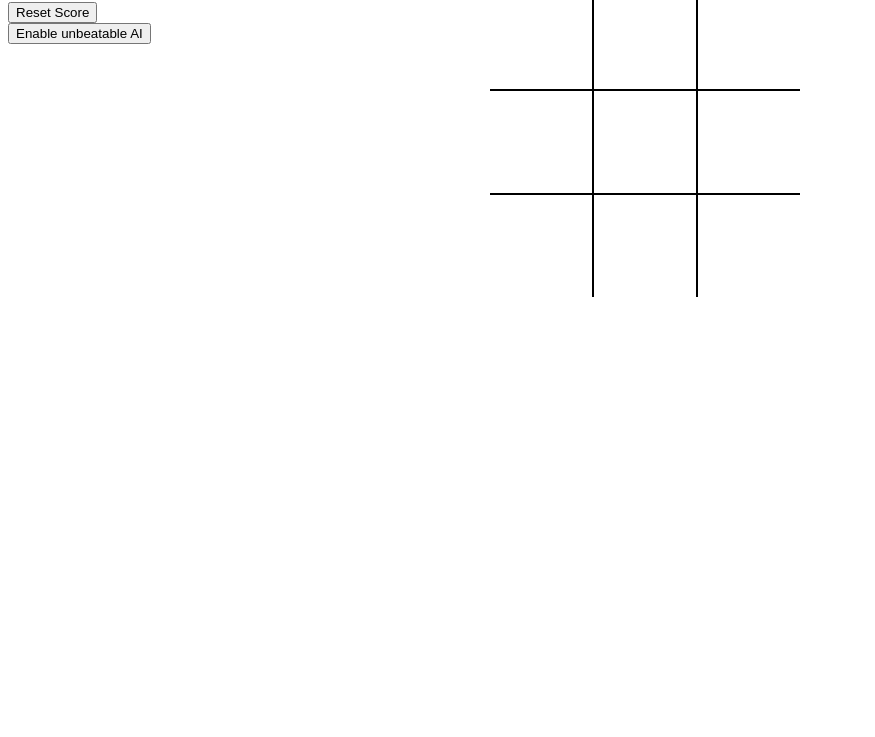
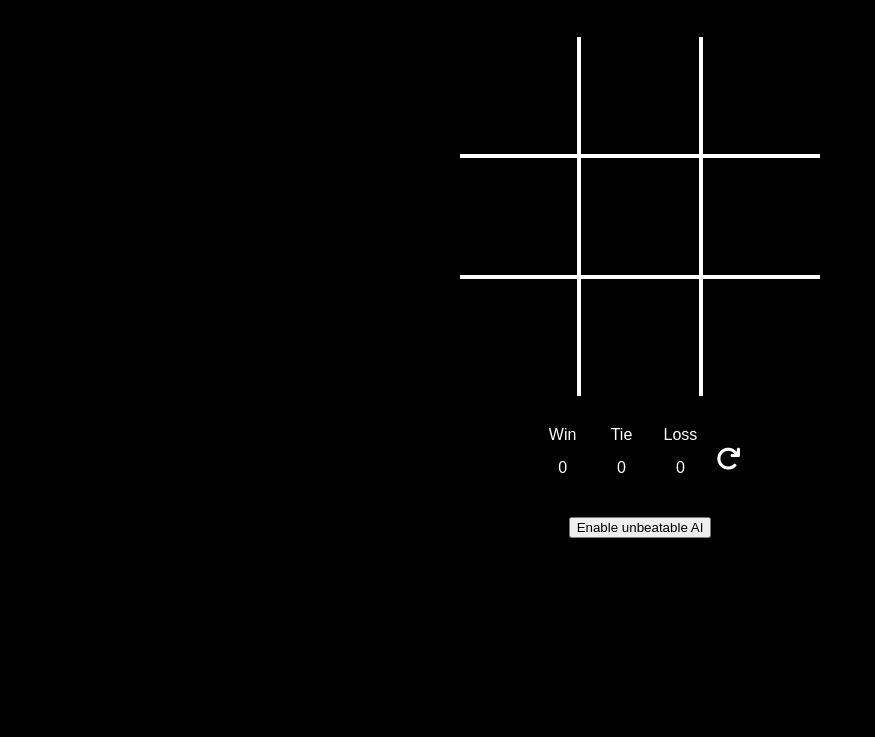
Before and after one commit to manav-chan/AspireNex, a plain HTML site: page tic-tac-toe-ai/index.html in a window 1280 px wide. Shown: the part 63-800 px from the top of the page, without its empty margins (0-875 px from the left). Drawn offline with Linux system fonts and the light colour scheme.

Commit message:
enhanced ui

```diff
--- a/tic-tac-toe-ai/index.html
+++ b/tic-tac-toe-ai/index.html
@@ -4,9 +4,14 @@
     <meta charset="UTF-8">
     <meta name="viewport" content="width=device-width, initial-scale=1.0">
     <link rel="stylesheet" href="style.css">
+    <link rel="stylesheet" href="https://cdnjs.cloudflare.com/ajax/libs/font-awesome/6.1.1/css/all.min.css">
     <title>Tic Tac Toe</title>
 </head>
 <body>
+    <div class="heading">
+        <h1>Manav's Tic Tac Toe</h1>
+    </div>
+    <div class="game">
         <table>
             <tr>
                 <td class="cell" id="0"></td>
@@ -27,15 +32,41 @@
         <div class="msg">
             <div class="text"></div>
         </div>
-    <button onclick="start()">Reset Game!</button>
-    <div class="score">
-        <div class="hu">0</div>
-        <div class="ai">0</div>
-        <button onclick="resetScore()">Reset Score</button>
+        <div class="score-bar">
+            <div class="score-items">
+                <div class="score-item">
+                    <div class="text">
+                        Win
+                    </div>
+                    <div class="hu">
+                        0
+                    </div>
+                </div>
+                <div class="score-item">
+                    <div class="text">
+                        Tie
+                    </div>
+                    <div class="tie">
+                        0
+                    </div>
+                </div>
+                <div class="score-item">
+                    <div class="text">
+                        Loss
+                    </div>
+                    <div class="ai">
+                        0
+                    </div>
+                </div>
+            </div>
+            <button class="retry" onclick="retry()">
+                <i class="fas fa-redo"></i>
+            </button>
         </div>
         <div class="ai">
             <button id="aibtn" onclick="toggleAi()">Enable unbeatable AI</button>
         </div>
+    </div>
     <script src="script.js"></script>
 </body>
 </html>
--- a/tic-tac-toe-ai/script.js
+++ b/tic-tac-toe-ai/script.js
@@ -14,12 +14,15 @@ const winCombos = [
 
 let huWins = 0;
 let aiWins = 0;
+let ties = 0;
 let minimaxFlag = false;
 const cells = document.querySelectorAll('.cell');
 
 start();
 
 function start() {
+    const table = document.querySelector("table");
+    table.removeEventListener('click', start, false);
     document.querySelector(".msg").style.display = "none";
     board = Array.from(Array(9).keys());
     for (let i = 0; i < cells.length; i++) {
@@ -29,18 +32,35 @@ function start() {
     }
 }
 
+function retry() {
+    resetScore();
+    start();
+}
+
+let isAITurn = false;
 function turnClick(event) {
-    if (typeof board[event.target.id] === 'number') {
+    if (isAITurn == false && typeof board[event.target.id] === 'number') {
         turn(event.target.id, huPlayer);
         if (!checkWin(board, huPlayer) && !checkTie()) {
-            turn(bestSpot(), aiPlayer);
+            isAITurn = true;
+            setTimeout(() => {
+                turn(bestSpot(), aiPlayer);
+                isAITurn = false;
+            }, 500);
         }
     }
 }
 
 function turn(cellId, player) {
     board[cellId] = player;
-    document.getElementById(cellId).innerText = player;
+    const cell = document.getElementById(cellId);
+    cell.innerText = player;
+    cell.classList.add('fade-in');
+
+    cell.addEventListener('animationend', () => {
+        cell.classList.remove('fade-in');
+    }, { once: true });
+
     let gameWon = checkWin(board, player);
     if (gameWon) gameOver(gameWon);
 }
@@ -83,7 +103,7 @@ function gameOver(gameWon) {
 function checkTie() {
     if (emptySquares(board).length === 0) {
         for (let i = 0; i < cells.length; i++) {
-            cells[i].style.backgroundColor = "aqua";
+            // cells[i].style.backgroundColor = "neon";
             cells[i].removeEventListener('click', turnClick, false);
         }
         declareWinner("Tie Game!");
@@ -100,19 +120,26 @@ function declareWinner(msg) {
         huWins++;
     } else if (msg === "You lose!") {
         aiWins++;
+    } else if (msg === "Tie Game!") {
+        ties++;
     }
-
     updateScore();
+    const table = document.querySelector("table");
+    setTimeout(() => {
+        table.addEventListener('click', start, false);
+    }, 1000);
 }
 
 function updateScore() {
-    document.querySelector(".score .hu").innerText = huWins;
-    document.querySelector(".score .ai").innerText = aiWins;
+    document.querySelector(".score-bar .hu").innerText = huWins;
+    document.querySelector(".score-bar .ai").innerText = aiWins;
+    document.querySelector(".score-bar .tie").innerText = ties;
 }
 
 function resetScore() {
     huWins = 0;
     aiWins = 0;
+    ties = 0;
     updateScore();
 }
 
--- a/tic-tac-toe-ai/style.css
+++ b/tic-tac-toe-ai/style.css
@@ -1,20 +1,55 @@
+body {
+    background-color: black;
+    font-family: sans-serif;
+    color: white;
+}
+
+.heading {
+    text-align: center;
+    font-size: 1.25vw;
+    margin: 20px;
+}
+
+.game {
+    display: flex;
+    flex-direction: column;
+    align-items: center;
+    /* justify-content: center; */
+}
+
 td.cell {
-    border: 2px solid black;
-    height: 100px;
-    width: 100px;
+    border: 4px solid white;
+    height: 9vw;
+    width: 9vw;
     text-align: center;
     vertical-align: middle;
-    font-family: 'Courier New', Courier, monospace;
-    font-size: 70px;
+    color: purple;
+    font-size: 7.8vw;
     cursor: pointer;
+}
+
+.fade-in {
+    animation: fade-in-animation 0.3s ease-in-out;
+}
+
+@keyframes fade-in-animation {
+    0% {
+        opacity: 0;
+        scale: 1.0;
+    }
+    50%{
+        opacity: 0.5;
+        scale: 1.1;
+    }
+    100% {
+        opacity: 1;
+        scale: 1.0;
+    }
 }
 
 table {
     border-collapse: collapse;
-    position: absolute;
-    left: 50%;
-    margin-left: -150px;
-    top: 50px;
+    margin: 20px;
 }
 
 table tr:first-child td {
@@ -34,18 +69,47 @@ table tr td:last-child {
 }
 
 .msg{
-    display: none;
     width: 200px;
     top: 120px;
     background-color: gray;
-    opacity: 0.8;
-    position: absolute;
-    left: 50%;
+    /* opacity: 0.8; */
+    /* position: absolute; */
+    /* left: 50%;
     margin-left: -100px;
-    padding-top: 50px;
+    padding-top: 50px; */
     text-align: center;
     border-radius: 5px;
+    font-size: 2em;
+}
+
+.score-bar {
+    display: flex;
+    flex-direction: row;
+    align-items: center;
+}
+
+.score-items{
+    display: flex;
+    flex-direction: row;
+}
+
+.score-item {
+    display: flex;
+    flex-direction: column;
+    justify-content: center;
+    align-items: center;
+    margin: 10px;
+}
+
+.score-item .hu,.ai,.tie {
+    margin: 15px;
+}
+
+.retry {
+    /* align-self: flex-start; */
     color: white;
-    font-size: 2em;
-
+    border: none;
+    background: none;
+    cursor: pointer;
+    font-size: 25px;
 }
```
Lines whose indentation alone changed are shown as unchanged.
